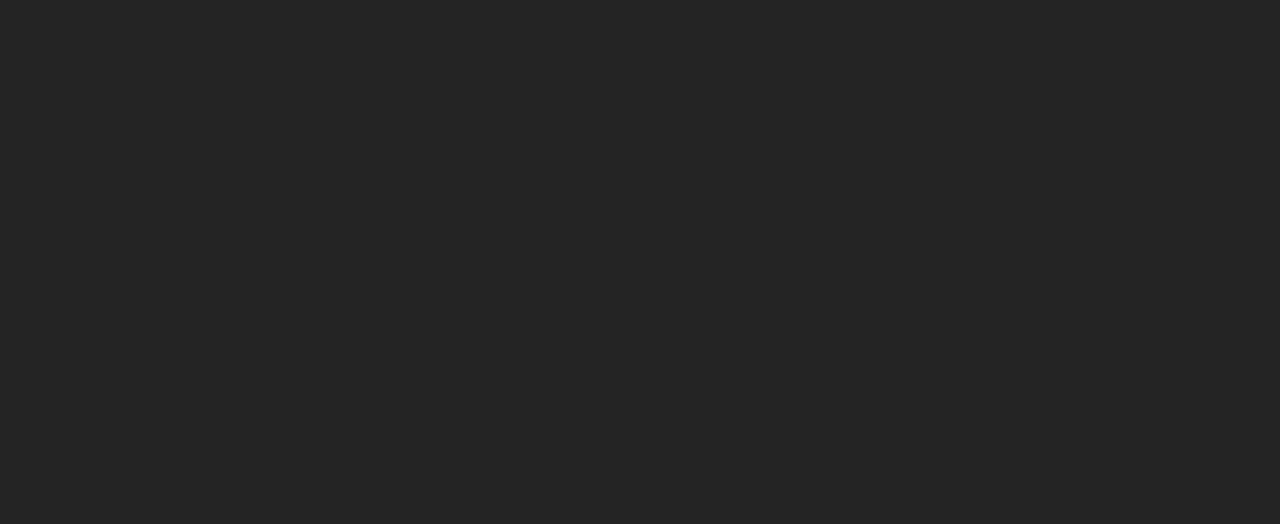
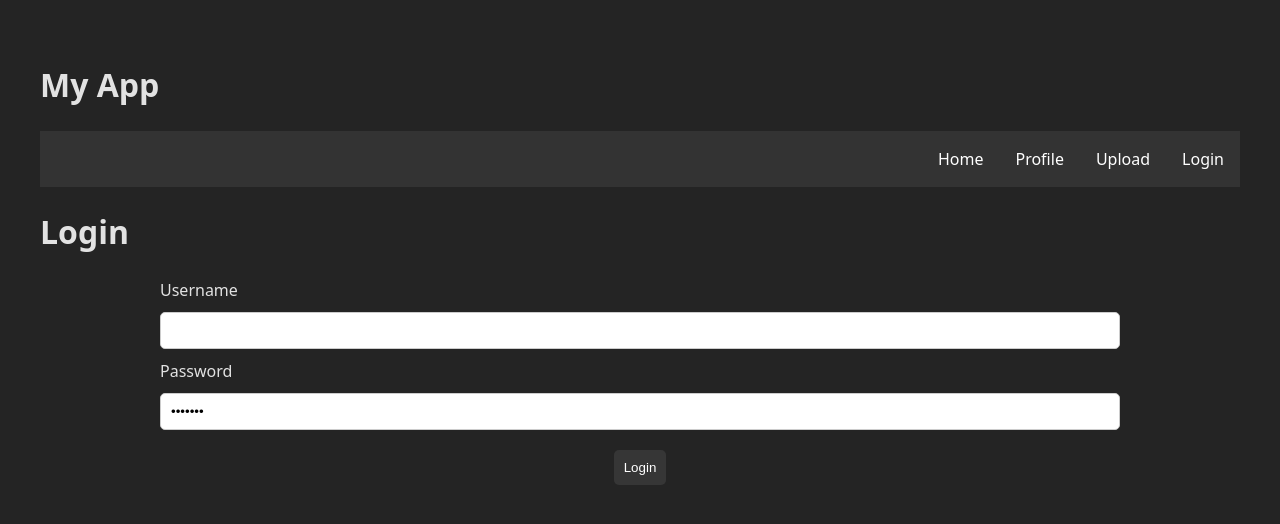
Before and after one commit to WaltteriWe/react-labs-25, a React (Vite) app: page /login in a window 1280 px wide. Before the commit this address had no page. Shown: the top 524 px of the page. Built offline with nearby package versions, Linux system fonts and the light colour scheme.

Commit message:
add login functionality with LoginForm component; update routing and layout to include login page

```diff
--- a/src/App.tsx
+++ b/src/App.tsx
@@ -4,6 +4,7 @@ import Profile from './views/Profile';
 import Upload from './views/Upload';
 import Single from './views/Single';
 import Layout from './components/Layout';
+import LoginForm from './components/LoginForm';
 
 const App = () => {
   return (
@@ -14,6 +15,7 @@ const App = () => {
           <Route path="/profile" element={<Profile />} />
           <Route path="/upload" element={<Upload />} />
           <Route path="/single" element={<Single />} />
+          <Route path="/login" element={<LoginForm />} />
           {/* TODO: add missing routes */}
         </Route>
       </Routes>
--- a/src/components/Layout.tsx
+++ b/src/components/Layout.tsx
@@ -16,6 +16,9 @@ const Layout = () => {
             <li>
               <Link to="/upload">Upload</Link>
             </li>
+            <li>
+              <Link to="/login">Login</Link>
+            </li>
           </ul>
         </nav>
         <main>
--- /dev/null
+++ b/src/components/LoginForm.tsx
@@ -0,0 +1,51 @@
+import useForm from '../hooks/formHooks';
+import {Credentials} from '../types/LocalTypes';
+
+// LoginForm.tsx
+const LoginForm = () => {
+  const initValues: Credentials = {
+    username: 'waltteri',
+    password: 'lemonke',
+  };
+
+  const doLogin = () => {
+    // use apiHooks to login
+  };
+
+  const {handleSubmit, handleInputChange, inputs} = useForm(
+    doLogin,
+    initValues,
+  );
+
+  return (
+    <>
+      <h1>Login</h1>
+      <form onSubmit={handleSubmit}>
+        <div>
+          <label htmlFor="UserWithLevelname">Username</label>
+          <input
+            name="username"
+            type="text"
+            id="UserWithLevelname"
+            onChange={handleInputChange}
+            autoComplete="username"
+          />
+        </div>
+        <div>
+          <label htmlFor="loginpassword">Password</label>
+          <input
+            name="password"
+            type="password"
+            id="loginpassword"
+            onChange={handleInputChange}
+            autoComplete="current-password"
+            value={inputs.password}
+          />
+        </div>
+        <button type="submit">Login</button>
+      </form>
+    </>
+  );
+};
+
+export default LoginForm;
--- /dev/null
+++ b/src/hooks/apiHooks.ts
@@ -0,0 +1,53 @@
+import {MediaItemWithOwner, UserWithNoPassword} from 'hybrid-types/DBTypes';
+import {useEffect, useState} from 'react';
+import {fetchData} from '../lib/functions';
+
+const useMedia = () => {
+  const [mediaArray, setMediaArray] = useState<MediaItemWithOwner[]>([]);
+  useEffect(() => {
+    const getMedia = async () => {
+      try {
+        // all media without owner info
+        const media = await fetchData<MediaItemWithOwner[]>(
+          import.meta.env.VITE_MEDIA_API + '/media',
+        );
+        // get all owners based on id
+        const mediaWithOwner: MediaItemWithOwner[] = await Promise.all(
+          media.map(async (item) => {
+            const owner = await fetchData<UserWithNoPassword>(
+              import.meta.env.VITE_AUTH_API + '/users/' + item.user_id,
+            );
+
+            const mediaItemWithOwner: MediaItemWithOwner = {
+              ...item,
+              username: owner.username,
+            };
+
+            if (
+              mediaItemWithOwner.screenshots &&
+              typeof mediaItemWithOwner.screenshots === 'string'
+            ) {
+              mediaItemWithOwner.screenshots = JSON.parse(
+                mediaItemWithOwner.screenshots as string,
+              ).map((screenshot: string) => {
+                return import.meta.env.VITE_FILE_URL + screenshot;
+              });
+            }
+            return mediaItemWithOwner;
+          }),
+        );
+
+        setMediaArray(mediaWithOwner);
+      } catch (error) {
+        console.log((error as Error).message);
+      }
+    };
+    getMedia();
+  }, []);
+  return {mediaArray};
+};
+
+const useUser = () => {};
+
+const useComments = () => {};
+export {useMedia, useUser, useComments};
--- /dev/null
+++ b/src/hooks/formHooks.ts
@@ -0,0 +1,31 @@
+import React, {useState} from 'react';
+
+const useForm = (callback: () => void, initState: Record<string, string>) => {
+  const [inputs, setInputs] = useState(initState);
+
+  const handleSubmit = (event: React.SyntheticEvent) => {
+    if (event) {
+      event.preventDefault();
+    }
+    callback();
+  };
+
+  const handleInputChange = (
+    event: React.ChangeEvent<HTMLInputElement | HTMLTextAreaElement>,
+  ) => {
+    event.persist();
+    console.log(event.target.name, event.target.value);
+    setInputs((inputs) => ({
+      ...inputs,
+      [event.target.name]: event.target.value,
+    }));
+  };
+
+  return {
+    handleSubmit,
+    handleInputChange,
+    inputs,
+  };
+};
+
+export default useForm;
--- /dev/null
+++ b/src/types/LocalTypes.ts
@@ -0,0 +1,6 @@
+import {User} from 'hybrid-types/DBTypes';
+
+export type Credentials = Pick<User, 'username' | 'password'>;
+
+/* export type { Credentials };
+ */
--- a/src/views/Home.tsx
+++ b/src/views/Home.tsx
@@ -1,56 +1,16 @@
-import {MediaItemWithOwner, UserWithNoPassword} from 'hybrid-types/DBTypes';
+import {MediaItemWithOwner} from 'hybrid-types/DBTypes';
 import MediaRow from '../components/MediaRow';
-import {useEffect, useState} from 'react';
+import {useState} from 'react';
 import SingleView from '../components/Singleview';
-import {fetchData} from '../lib/functions';
+import {useMedia} from '../hooks/apiHooks';
 
 const Home = () => {
-  const [mediaArray, setMediaArray] = useState<MediaItemWithOwner[]>([]);
   const [selectedItem, setSelectedItem] = useState<
     MediaItemWithOwner | undefined
   >(undefined);
   console.log(selectedItem);
 
-  useEffect(() => {
-    const getMedia = async () => {
-      try {
-        // all media without owner info
-        const media = await fetchData<MediaItemWithOwner[]>(
-          import.meta.env.VITE_MEDIA_API + '/media',
-        );
-        // get all owners based on id
-        const mediaWithOwner: MediaItemWithOwner[] = await Promise.all(
-          media.map(async (item) => {
-            const owner = await fetchData<UserWithNoPassword>(
-              import.meta.env.VITE_AUTH_API + '/users/' + item.media_id,
-            );
-
-            const mediaItemWithOwner: MediaItemWithOwner = {
-              ...item,
-              username: owner.username,
-            };
-
-            if (
-              mediaItemWithOwner.screenshots &&
-              typeof mediaItemWithOwner.screenshots === 'string'
-            ) {
-              mediaItemWithOwner.screenshots = JSON.parse(
-                mediaItemWithOwner.screenshots as string,
-              ).map((screenshot: string) => {
-                return import.meta.env.VITE_FILE_URL + screenshot;
-              });
-            }
-            return mediaItemWithOwner;
-          }),
-        );
-
-        setMediaArray(mediaWithOwner);
-      } catch (error) {
-        console.log((error as Error).message);
-      }
-    };
-    getMedia();
-  }, []);
+  const {mediaArray} = useMedia();
 
   console.log(mediaArray);
 
--- a/src/views/Single.tsx
+++ b/src/views/Single.tsx
@@ -1,30 +1,30 @@
 import {MediaItemWithOwner} from 'hybrid-types/DBTypes';
-import {NavigateFunction, useLocation, useNavigate} from 'react-router-dom';
+import {NavigateFunction, useLocation, useNavigate} from 'react-router';
 
 const Single = () => {
   const navigate: NavigateFunction = useNavigate();
-
   const {state} = useLocation();
   const item: MediaItemWithOwner = state.item;
   return (
     <>
       <h2>Single</h2>
-      <h3>{item?.title}</h3>
-      {item && <p>{new Date(item.created_at).toLocaleString('fi-FI')}</p>}
-      {item?.media_type.includes('image') ? (
+      <h3>{item.title}</h3>
+      <p>{new Date(item.created_at).toLocaleString('fi-FI')}</p>
+      {item.media_type.includes('image') ? (
         <img src={item.filename} alt={item.title} />
       ) : (
-        <video controls>
-          <source src={item.filename} />
-        </video>
+        <video src={item.filename} controls />
       )}
-      <p>{item?.description}</p>
+      <p>{item.description}</p>
+      <p>Owner: {item.username}</p>
+      <p>Type: {item.media_type}</p>
+      <p>Size: {Math.round(item.filesize / 1024)} kB</p>
       <button
         onClick={() => {
           navigate(-1);
         }}
       >
-        Go back
+        go back
       </button>
     </>
   );
```
Also changed, not shown: src/components/RegisterForm.tsx (added, +9 -0 lines), src/views/Login.tsx (added, +12 -0 lines).
